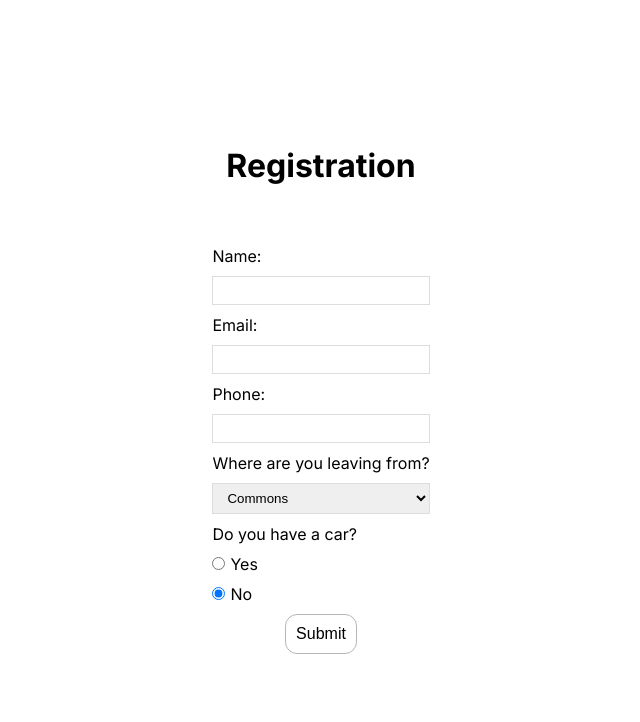
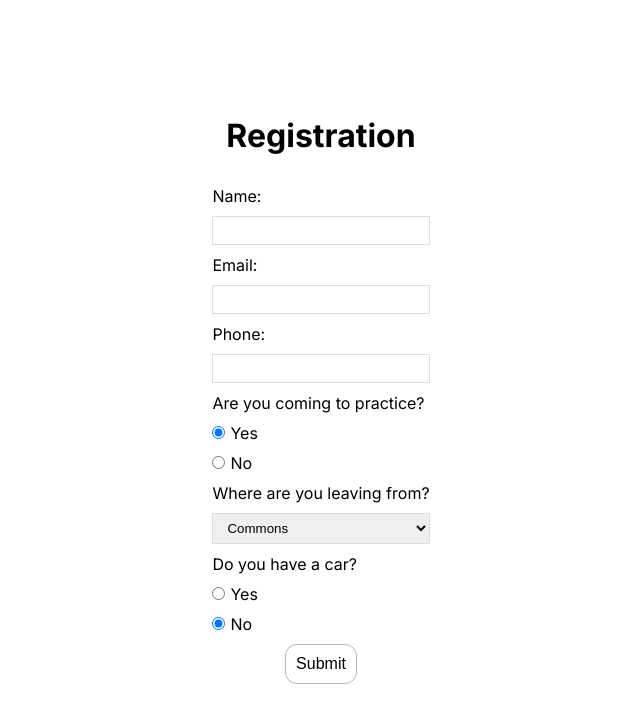
Before and after one commit to liy94/Vandy-Ice-Hockey, a Next.js app in the folder vandy-ice-hockey/: page /registrationForm in a window 1280 px wide. Shown: the top 722 px of the page, without its empty margins (319-959 px from the left). Built offline with nearby package versions, Linux system fonts and the light colour scheme.

Commit message:
added attendance option to registration form with conditional formatting

```diff
--- a/vandy-ice-hockey/src/app/registrationForm/page.tsx
+++ b/vandy-ice-hockey/src/app/registrationForm/page.tsx
@@ -23,13 +23,14 @@ function Form() {
   const [name, setName] = useState("");
   const [email, setEmail] = useState("");
   const [phone, setPhone] = useState("");
+  const [attendance, setAttendance] = useState("Yes");
   const [car, setCar] = useState("No");
   const [seats, setSeats] = useState(0);
   const [location, setLocation] = useState("");
 
   const submitHandler = (e: any) => {
     e.preventDefault();
-    createUser(name, email, phone, location, car === "Yes", seats);
+    createUser(name, email, phone, attendance, location, car === "Yes", seats);
     console.log("form submitted");
 
     // Redirect user to appropriate page depending on if they are a driver or rider.
@@ -67,6 +68,39 @@ function Form() {
         onChange={(e) => setPhone(e.target.value)}
       ></input>
 
+      <label className={styles.formLabel}>Are you coming to practice?</label>
+<div className={styles.formLabel}>
+  <input
+    type="radio"
+    name="attendance"
+    value="Yes"
+    id="yes-attendance"
+    checked={attendance === "Yes"}
+    onChange={(e) => setAttendance(e.target.value)}
+  />
+  <label className={styles.radioLabel} htmlFor="yes-attendance">
+    Yes
+  </label>
+</div>
+<div className={styles.formLabel}>
+  <input
+    type="radio"
+    name="attendance"
+    value="No"
+    id="no-attendance"
+    checked={attendance === "No"}
+    onChange={(e) => {
+      setAttendance(e.target.value);
+      setCar("No"); // Set car to "No" if attendance is set to "No"
+      setLocation(""); // Clear the location if attendance is set to "No"
+    }}
+  />
+  <label className={styles.radioLabel} htmlFor="no-attendance">
+    No
+  </label>
+</div>
+
+{attendance === "Yes" ? (
   <div>
     <label className={styles.formLabel}>
       Where are you leaving from?
@@ -75,15 +109,13 @@ function Form() {
   value={location}
   onChange={(e) => setLocation(e.target.value)}
 >
-            <option value="Commons">Commons</option>
-            <option value="EBI">EBI</option>
-            <option value="Highland">Highland</option>
-            <option value="Kissam">Kissam</option>
-            <option value="Roth">Roth</option>
-            <option value="Zeppos">Zeppos</option>
+  {['Commons', 'EBI', 'Highland', 'Kissam', 'Roth', 'Zeppos'].map((option) => (
+    <option key={option} value={option}>
+      {option}
+    </option>
+  ))}
 </select>
     </label>
-      </div>
 
     <label className={styles.formLabel}>Do you have a car?</label>
     <div className={styles.formLabel}>
@@ -124,11 +156,14 @@ function Form() {
           required
           value={seats}
           onChange={(e) => setSeats(e.target.valueAsNumber)}
-          ></input>
+        />
       </div>
-      ) : (
-        <div></div>
-      )}
+    ) : null}
+  </div>
+) : null}
+
+
+
       <button className={styles.submitButton}>Submit</button>
     </form>
   );
--- a/vandy-ice-hockey/src/utils/formUtils.ts
+++ b/vandy-ice-hockey/src/utils/formUtils.ts
@@ -4,7 +4,7 @@
 const serverUrl = 'http://localhost:3001';
 
 // should check whether the user exists in the future
-export async function createUser(name: string, email: string, mobile_number: string, pickup_location: string, has_car: boolean = false, car_capacity: number = 0): Promise<void> {
+export async function createUser(name: string, email: string, mobile_number: string, attendance: boolean, pickup_location: string, has_car: boolean = false, car_capacity: number = 0): Promise<void> {
   console.log('here')
   const response = await fetch(`${serverUrl}/users`, {
     method: 'POST',
@@ -15,6 +15,7 @@ export async function createUser(name: string, email: string, mobile_number: str
       name,
       email,
       mobile_number,
+      attendance,
       has_car,
       car_capacity,
       pickup_location
@@ -28,7 +29,7 @@ export async function createUser(name: string, email: string, mobile_number: str
 
 // update user with given id
 // right now, hard coded to a valid user id. In the future, will implement authentication and get the id from there
-export async function updateUser(id: string = "652c26e88bab84882a3e8ef1", name: string, email: string, mobile_number: string, pickup_location: string, has_car: boolean = false, car_capacity: number = 0): Promise<void> {
+export async function updateUser(id: string = "652c26e88bab84882a3e8ef1", name: string, email: string, mobile_number: string, attendance:boolean, pickup_location: string, has_car: boolean = false, car_capacity: number = 0): Promise<void> {
   const response = await fetch(`${serverUrl}/users/${id}`, {
     method: 'PUT',
     headers: {
@@ -38,6 +39,7 @@ export async function updateUser(id: string = "652c26e88bab84882a3e8ef1", name:
       name,
       email,
       mobile_number,
+      attendance,
       has_car,
       car_capacity,
       pickup_location
```
Lines whose indentation alone changed are shown as unchanged.
